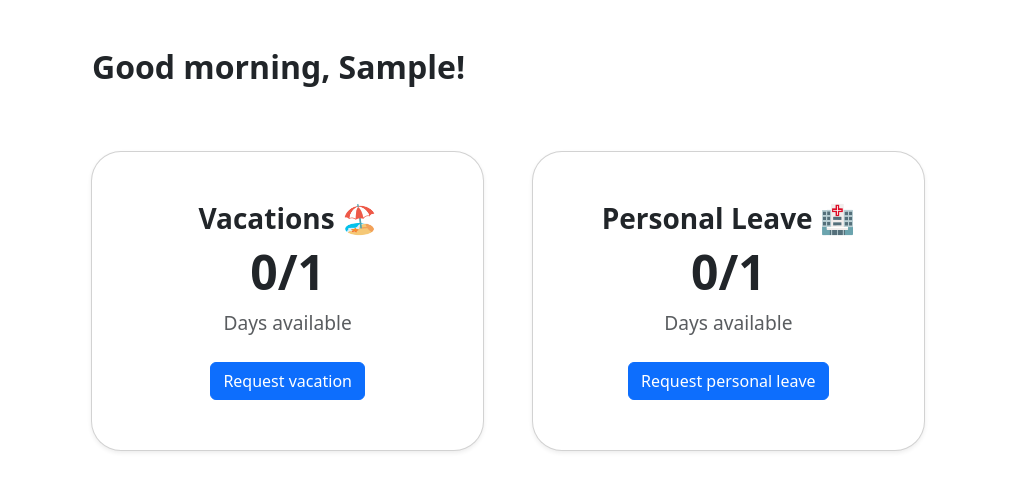
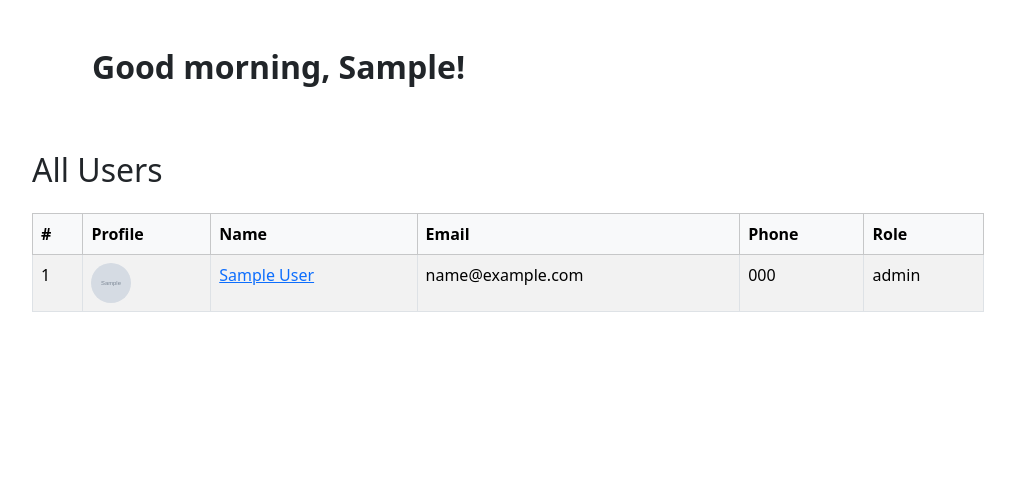
Before and after one commit to Temirlan504/Personal-Leave, a Flask app: page / in a window 1280 px wide. Shown: the part 75-566 px from the top of the page, without its empty margins (132-1147 px from the left). Run offline with Flask 3, Linux system fonts and the light colour scheme; a user stored in the database is signed in; tables that the repository leaves empty hold one stand-in row (values such as "Sample post"); grey boxes marked "Sample" are stand-in pictures.

Commit message:
added user list for admin
added user list for admin and hr on the homepage

```diff
--- a/myApp/routes.py
+++ b/myApp/routes.py
@@ -12,9 +12,11 @@ from myApp.utils.email_utils import generate_unique_email
 @login_required
 def home():
     greeting = get_greeting()  # e.g. "morning", "afternoon", etc.
+    users = User.query.all()  # Fetch all users from the database
     return render_template("homepage.html",
         greeting=greeting,
-        user=current_user
+        user=current_user,
+        users=users
     )
 
 def get_greeting():
--- a/myApp/templates/homepage.html
+++ b/myApp/templates/homepage.html
@@ -10,6 +10,7 @@
 <!-- Main Content -->
 <div class="container mt-5" style="max-width: 1000px;">
     <h2 class="greeting">{{ greeting }}, {{ current_user.first_name }}!</h2>
+    {% if current_user.role != 'admin' and current_user.role != 'hr' %}
         <div class="row mt-4 justify-content-center gap-4">
             <!-- Vacation Card -->
             <div class="col-md-5">
@@ -34,5 +35,39 @@
                 </div>
             </div>
         </div>
+
+    {% elif current_user.role == 'admin' or current_user.role == 'hr' %}
+        <div class="container mt-5">
+        <h2 class="mb-4">All Users</h2>
+        <table class="table table-striped table-bordered">
+            <thead class="table-light">
+                <tr>
+                    <th>#</th>
+                    <th>Profile</th>
+                    <th>Name</th>
+                    <th>Email</th>
+                    <th>Phone</th>
+                    <th>Role</th>
+                </tr>
+            </thead>
+            <tbody>
+                {% for user in users %}
+                <tr>
+                    <td>{{ loop.index }}</td>
+                    <td>
+                        <img src="{{ url_for('static', filename=user.image_file) }}" alt="Avatar"
+                            style="width: 40px; height: 40px; border-radius: 50%;">
+                    </td>
+                    <td><a href="#">{{ user.first_name }} {{ user.last_name }}</a></td>
+                    <td>{{ user.email }}</td>
+                    <td>{{ user.phone or '—' }}</td>
+                    <td>{{ user.role }}</td>
+                </tr>
+                {% endfor %}
+            </tbody>
+        </table>
+        </div>
+    {% endif %}
+</div>
 </div>
 {% endblock %}
```
Also changed, not shown: myApp/static/profile_page.js (line endings or trailing spaces), myApp/static/profile_pics/monster1.png (deleted), myApp/static/profile_pics/monster2.png (deleted), myApp/static/profile_pics/monster3.png (deleted), 1 other file. Lines whose indentation alone changed are shown as unchanged.
